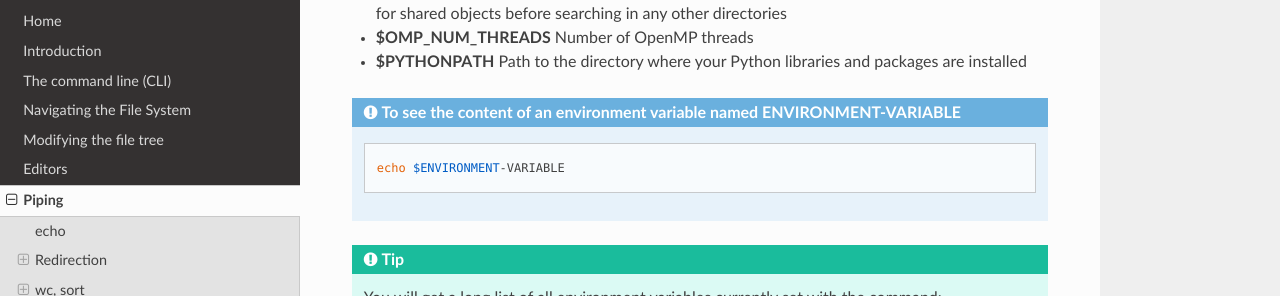
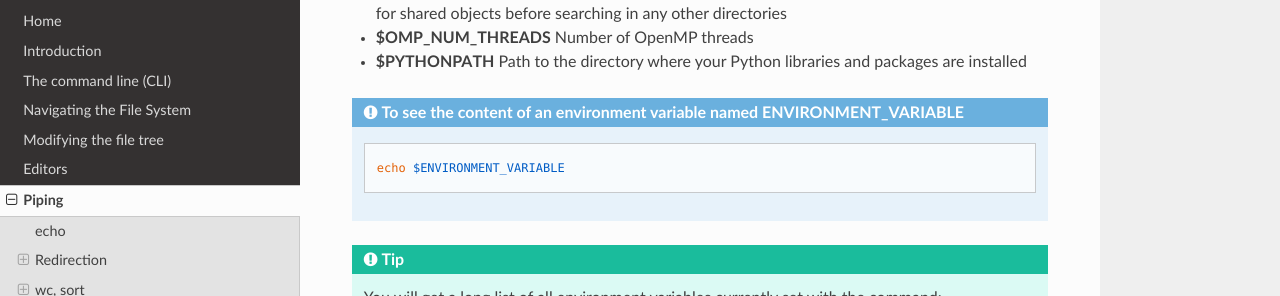
Before and after one commit to hpc2n/linux-command-line-101, an MkDocs documentation site: the page built from docs/pipesfilters.md, in a window 1280 px wide and 900 px high, scrolled down 8058 px. Shown: the part 155-451 px from the top of the window. Built offline with MkDocs 1.6.1, drawn with Linux system fonts in a browser that asks for light colours; nearby versions of some CDN libraries.

````diff
--- a/docs/pipesfilters.md
+++ b/docs/pipesfilters.md
@@ -381,10 +381,10 @@ The variables can both be used in scripts and on the command line. Usually you r
 - **$OMP_NUM_THREADS** Number of OpenMP threads
 - **$PYTHONPATH** Path to the directory where your Python libraries and packages are installed
 
-!!! Note "To see the content of an environment variable named ENVIRONMENT-VARIABLE"
+!!! Note "To see the content of an environment variable named ENVIRONMENT_VARIABLE"
 
     ```bash
-    echo $ENVIRONMENT-VARIABLE
+    echo $ENVIRONMENT_VARIABLE
     ```
 
 !!! Tip
````
